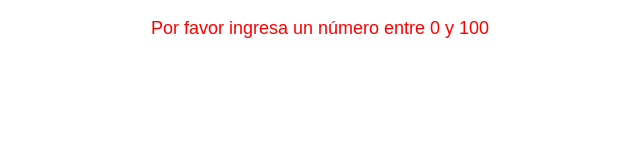
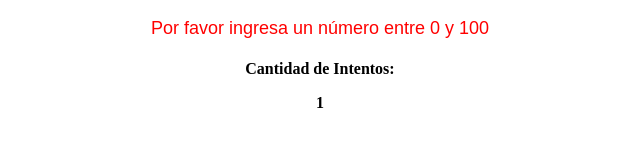
Before and after one commit to EAguirreChama/Juego_Adivinanzas, a plain HTML site: page index.html in a window 1280 px wide. Both pictures are taken after a click on the button "Comprobar". Shown: the part 150-296 px from the top of the page, without its empty margins (320-960 px from the left). Drawn offline with Linux system fonts and the light colour scheme.

Commit message:
Juego Andando

```diff
--- a/index.html
+++ b/index.html
@@ -14,7 +14,8 @@
     <p>Introduce un número entre 1 y 100:</p>
     <input type="number" id="numeroEntrada">
     <button onclick="comprobar()">Comprobar</button>
-    <p id="mensaje"></p>
+    <p id="mensaje">¡Comenzá!</p>
+    <h4>Cantidad de Intentos: <p id="intento">0</p></h4>
 
     <script src="script.js"></script>
 </body>
--- a/script.js
+++ b/script.js
@@ -3,9 +3,15 @@ let numRandom = Math.floor(Math.random()*100) + 1
 let numEntrada = document.getElementById('numeroEntrada')
 
 let mensaje = document.getElementById('mensaje')
+let intento = document.getElementById('intento')
+
+let intentos = 0;
 
 // Esta accion se va a realizar cuando comprobemos el número
 function comprobar(){
+    intentos ++
+    intento.textContent = intentos
+
     let numIngresado = parseInt(numEntrada.value)
 
     if(numIngresado < 1 || numIngresado > 100 || isNaN(numIngresado)) {
```
